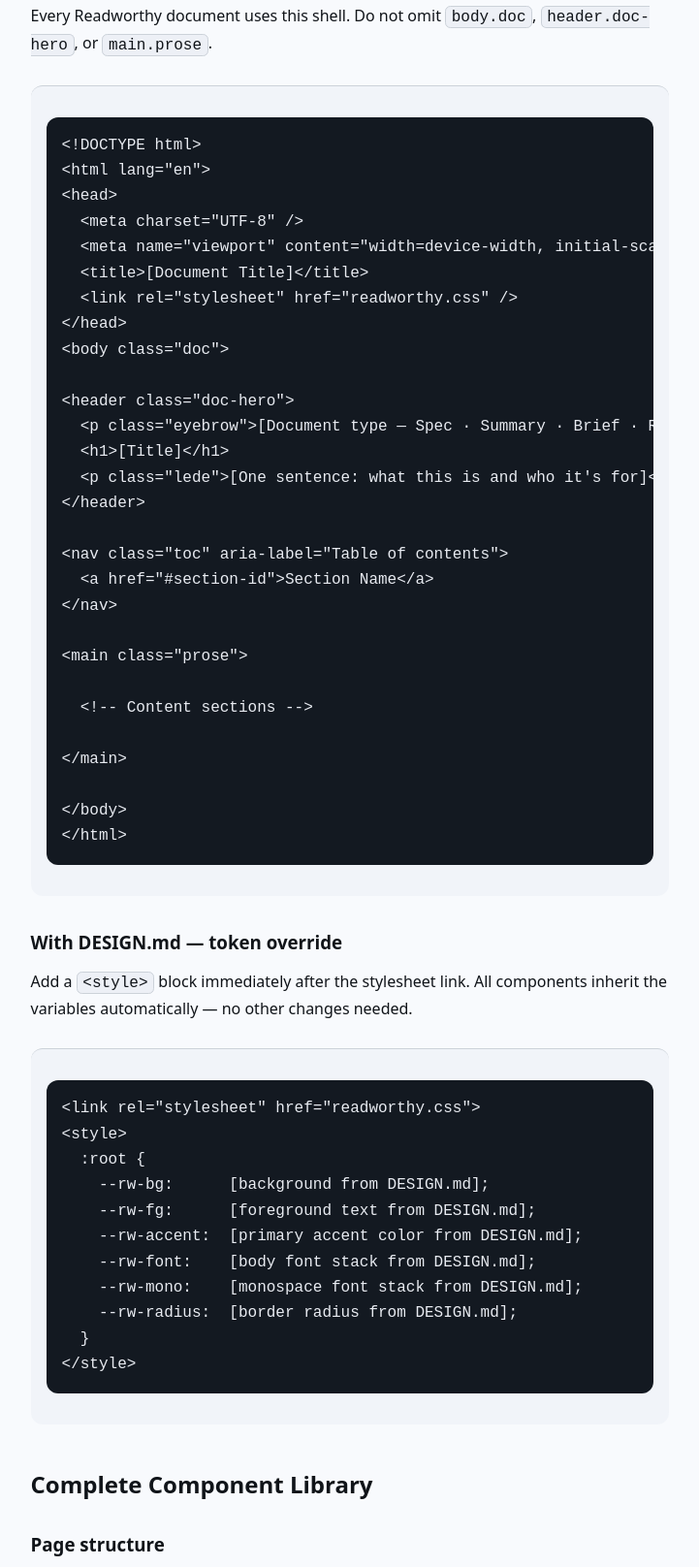
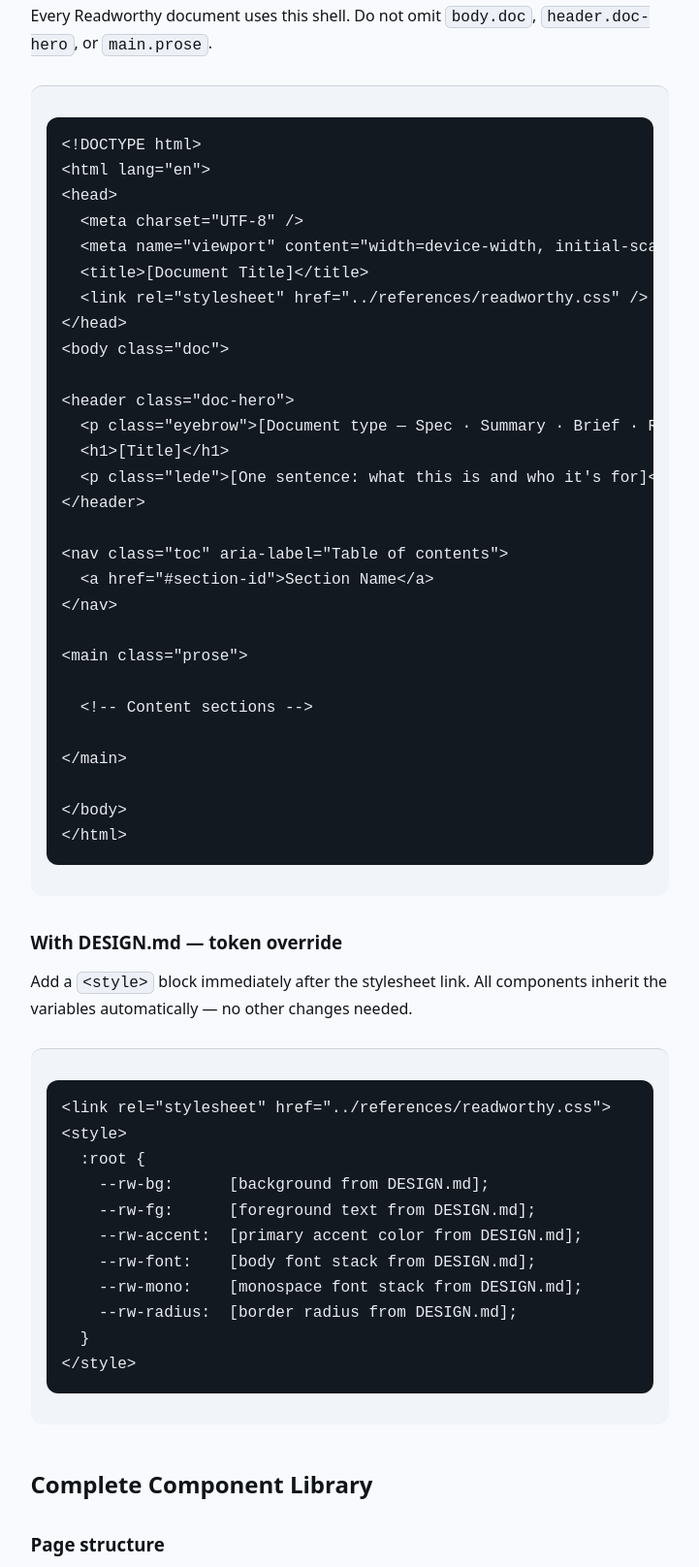
Before and after one commit to RL22/readworthy, a website: page examples/readworthy-skill.html in a window 1280 px wide. Shown: the part 1733-3349 px from the top of the page at 97% size, without its empty margins (279-1000 px from the left). Drawn offline with Linux system fonts and the light colour scheme.

Commit message:
Move readworthy.css to references/ and retarget site links
CSS becomes the single source of truth bundled with the skill.
All 14 HTML pages updated to the new path.

```diff
--- a/examples/readworthy-skill.html
+++ b/examples/readworthy-skill.html
@@ -4,7 +4,7 @@
   <meta charset="UTF-8" />
   <meta name="viewport" content="width=device-width, initial-scale=1.0" />
   <title>Readworthy Skill</title>
-  <link rel="stylesheet" href="../readworthy.css" />
+  <link rel="stylesheet" href="../references/readworthy.css" />
 </head>
 <body class="doc">
 
@@ -79,7 +79,7 @@ If DESIGN.md exists: map its color, typography, and radius tokens to the
 override block in &lt;head&gt; immediately after the stylesheet link.
 
 If no DESIGN.md: add one link tag and proceed.
-&lt;link rel="stylesheet" href="readworthy.css"&gt;
+&lt;link rel="stylesheet" href="../references/readworthy.css"&gt;
 </section>
 
 <section class="warning">
@@ -107,7 +107,7 @@ If no DESIGN.md: add one link tag and proceed.
   &lt;meta charset="UTF-8" /&gt;
   &lt;meta name="viewport" content="width=device-width, initial-scale=1.0" /&gt;
   &lt;title&gt;[Document Title]&lt;/title&gt;
-  &lt;link rel="stylesheet" href="readworthy.css" /&gt;
+  &lt;link rel="stylesheet" href="../references/readworthy.css" /&gt;
 &lt;/head&gt;
 &lt;body class="doc"&gt;
 
@@ -139,7 +139,7 @@ If no DESIGN.md: add one link tag and proceed.
 </p>
 
 <section class="example">
-  <pre><code>&lt;link rel="stylesheet" href="readworthy.css"&gt;
+  <pre><code>&lt;link rel="stylesheet" href="../references/readworthy.css"&gt;
 &lt;style&gt;
   :root {
     --rw-bg:      [background from DESIGN.md];
```
Also changed, not shown: caniuse-html-agent-docs.html (+1 -1 lines), examples/architecture-spec.html (+1 -1 lines), examples/index.html (+1 -1 lines), examples/research-brief.html (+1 -1 lines), examples/thread-archive.html (+1 -1 lines), examples/video-summary.html (+1 -1 lines), guide.html (+2 -2 lines), index.html (+2 -2 lines), research/comp-analysis-research.html (+1 -1 lines), research/html-first-agent-docs.html (+1 -1 lines), research/ia-analysis.html (+1 -1 lines), research/readworthy-naming-brief.html (+1 -1 lines), research/sitemap.html (+1 -1 lines), references/readworthy.css (renamed from readworthy.css).
